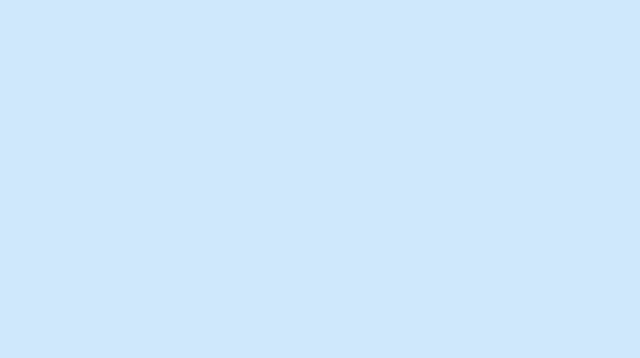
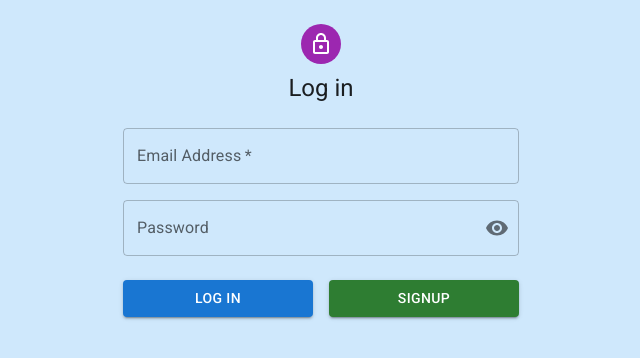
Before and after one commit to ahamedroshan8883/TodoappAssignment, a React (Create React App) app: page / in a window 1280 px wide. Before the commit this address had no page. Shown: the top 358 px of the page, without its empty margins (319-959 px from the left). Built offline with nearby package versions, Linux system fonts and the light colour scheme.

Commit message:
commit gh pages

```diff
--- a/src/App.js
+++ b/src/App.js
@@ -21,6 +21,7 @@ function App() {
   return (
     <BrowserRouter>
       <Routes>
+      <Route path='/' element={<SigninForm></SigninForm>}></Route>
       <Route path='/TodoappAssignment/' element={<SigninForm></SigninForm>}></Route>
         <Route path='/SignUp' element={<SignupForm></SignupForm>}></Route>
         <Route path='/SignIn' element={<SigninForm></SigninForm>}></Route>
```
